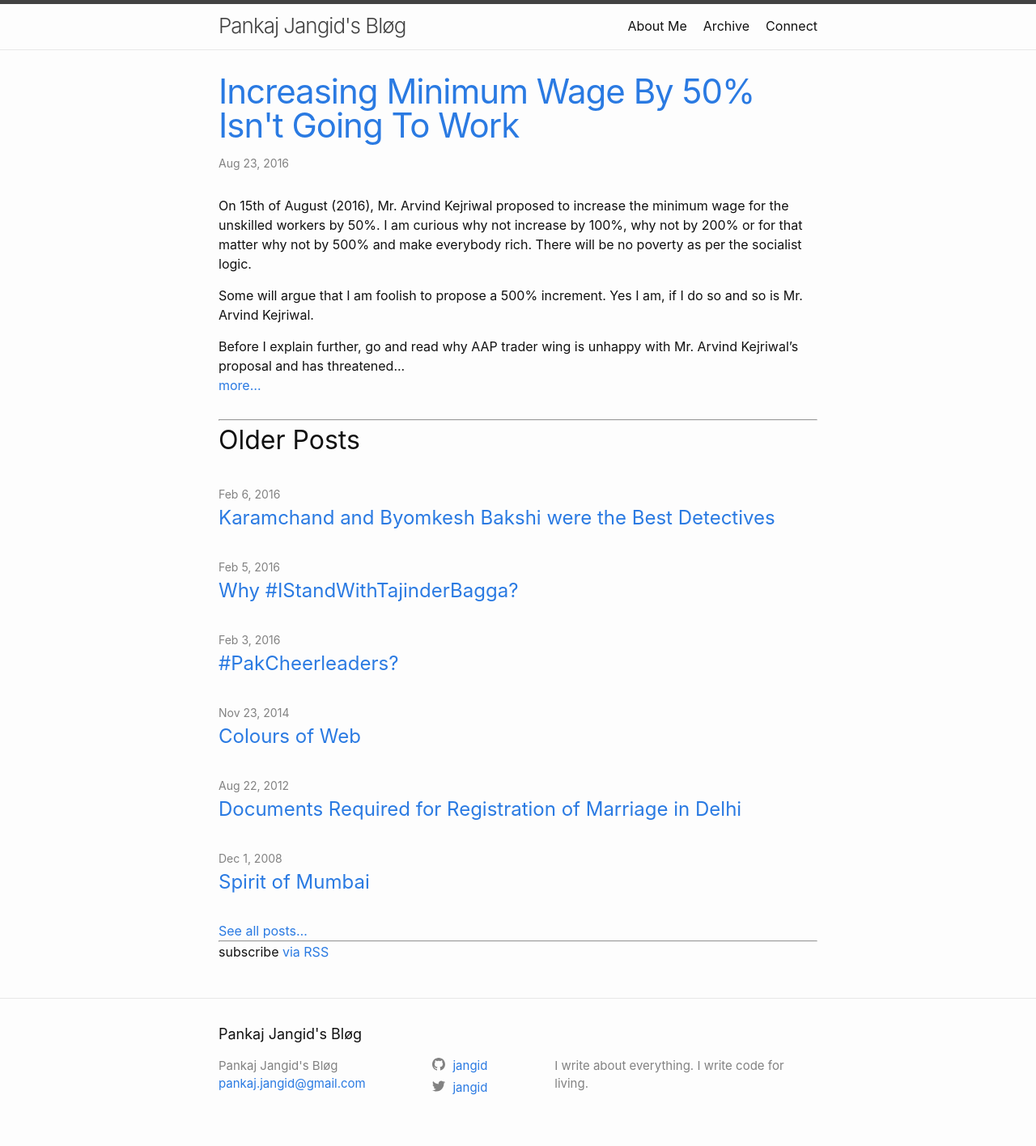
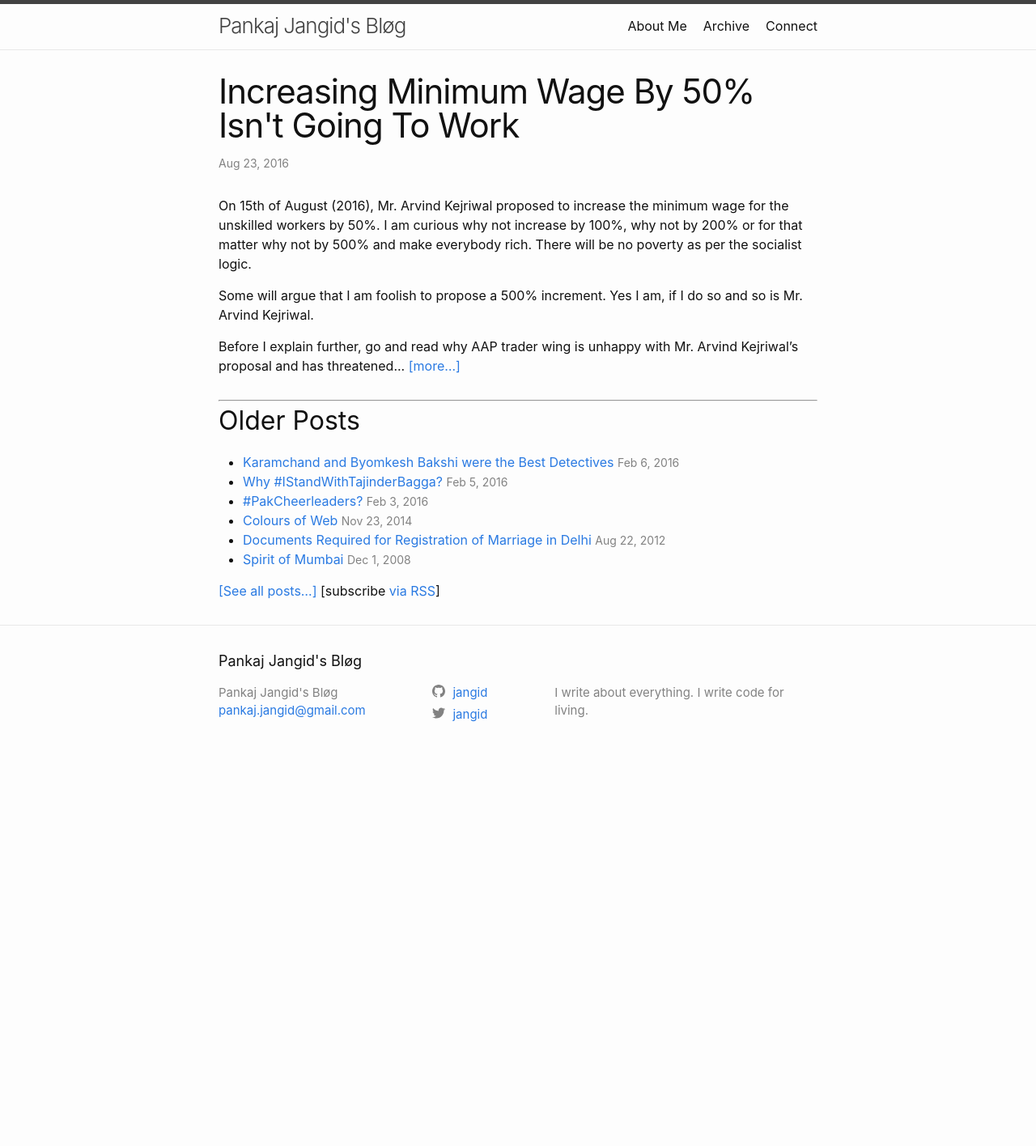
Before and after one commit to jangid/jangid.github.io, a Jekyll site: the page built from index.md, in a window 1280 px wide. Shown: the whole page at 81% size. Built offline with Jekyll 4.4.1, drawn with Linux system fonts in a browser that asks for light colours; after the commit the page ends 955 px from its top, so only the background shows below that.

Commit message:
Update home.html

```diff
--- a/_layouts/home.html
+++ b/_layouts/home.html
@@ -7,9 +7,9 @@
     <article class="post h-entry" itemscope itemtype="http://schema.org/BlogPosting">
 
         <header class="post-header">
-        <a class="post-link" href="{{ post.url | relative_url }}">
-            <h1 class="post-title p-name" itemprop="name headline">{{ post.title | escape }}</h1>
-        </a>
+            <h2 class="post-title p-name" itemprop="name headline">
+                {{ post.title | escape }}
+            </h2>
             <p class="post-meta">
             <time class="dt-published" datetime="{{ post.date | date_to_xmlschema }}" itemprop="datePublished">
                 {% assign date_format = site.minima.date_format | default: "%b %-d, %Y" %}
@@ -21,8 +21,8 @@
         </header>
 
         <div class="post-content e-content" itemprop="articleBody">
-          {{ post.content | truncatewords: 100 }} <br/>
-        <a href="{{ post.url | relative_url }}">more…</a>
+            {{ post.content | truncatewords: 100 }}
+            <a href="{{ post.url | relative_url }}">[more…]</a>
         </div>
 
 
@@ -32,20 +32,20 @@
     <hr>
 
   {% if site.posts.size > 0 %}
-    <h1 class="page-heading">Older Posts</h1>
-    <ul class="post-list">
+    <h2 class="page-heading">Older Posts</h2>
+    <ul>
     {% for post in site.posts %}
-      <li>
         {% if forloop.index == 1 %}
             {% continue %}
         {% elsif forloop.index > 7 %}
             {% break %}
         {% endif %}
+        <li>
         {% assign date_format = site.minima.date_format | default: "%b %-d, %Y" %}
-        <span class="post-meta">{{ post.date | date: date_format }}</span>
-        <a class="post-link" href="{{ post.url | relative_url }}">
+            <a href="{{ post.url | relative_url }}">
                 {{ post.title | escape }}
             </a>
+            <span class="post-meta">{{ post.date | date: date_format }}</span>
         {% if site.show_excerpts %}
             {{ post.excerpt }}
         {% endif %}
@@ -53,11 +53,8 @@
     {% endfor %}
     </ul>
 
-    <a href="/archive/">See all posts…</a>
-
-    <hr>
-
-    <p class="rss-subscribe">subscribe <a href="{{ "/feed.xml" | relative_url }}">via RSS</a></p>
+    <a href="/archive/">[See all posts…]</a>
+    [subscribe <a href="{{ "/feed.xml" | relative_url }}">via RSS</a>]
   {% endif %}
 
 </div>
```
Lines whose indentation alone changed are shown as unchanged.
